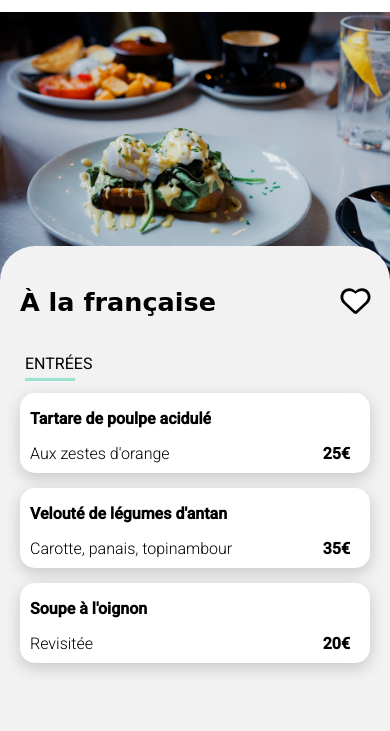
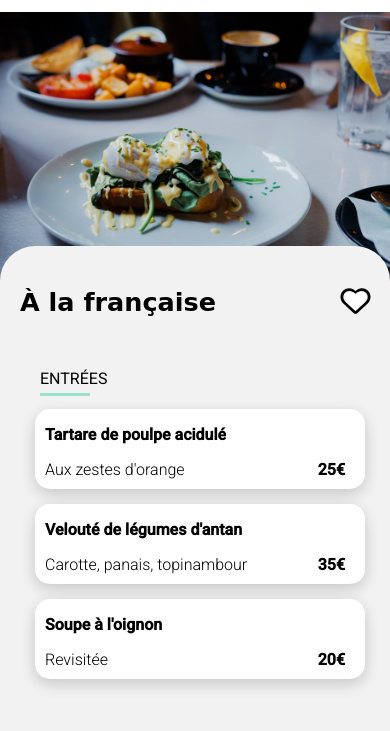
Before and after one commit to NikolozMamyan/nikolozmamyan.github.io, a plain HTML site: page alafrancaise.html in a window 390 px wide. Shown: the part 75-806 px from the top of the page. Drawn offline with Linux system fonts and the light colour scheme; a web font is replaced by a local one.

Commit message:
les ul et li redimention

```diff
--- a/sass/Layout/_mediaquerry.scss
+++ b/sass/Layout/_mediaquerry.scss
@@ -83,16 +83,9 @@
     width: 100%;
     height: 280px;
   }
-  .menu1 {
-    max-width: 550px;
-    margin-left: auto;
-    margin-right: auto;
-  }
 
   .box {
-    width: 510px;
-    margin-left: auto;
-    margin-right: auto;
+    width: 490px;
   }
   /* footer */
   .footer-container {
@@ -108,35 +101,20 @@
     font-size: 15px;
   }
 }
-@media only screen and (max-width: 550px) {
-  .menu1 {
-    max-width: 550px;
-    margin-left: auto;
-    margin-right: auto;
-  }
+@media only screen and (max-width: 555px) {
   .box {
     width: 400px;
   }
 }
 
 @media only screen and (max-width: 465px) {
-  .menu1 {
-    max-width: 465px;
-    margin-left: auto;
-    margin-right: auto;
-  }
   .box {
-    width: 340px;
+    width: 320px;
   }
 }
 
 @media only screen and (max-width: 380px) {
-  .menu1 {
-    max-width: 380px;
-    margin-left: auto;
-    margin-right: auto;
-  }
   .box {
-    width: 270px;
+    width: 300px;
   }
 }
--- a/sass/Layout/_menu.scss
+++ b/sass/Layout/_menu.scss
@@ -93,6 +93,9 @@ h3.resto-title {
   grid-template: repeat(0, 1fr) / repeat(3, 1fr);
   gap: 40px;
   flex-wrap: wrap;
+  margin-left: auto;
+  margin-right: auto;
+  width: 100%;
 }
 i.far.fa-heart {
   position: absolute;
@@ -119,6 +122,7 @@ i.fa.fa-heart:hover {
   padding: 20px;
   background-color: #f2f2f2;
   max-width: 700px;
+
   margin-left: auto;
   margin-right: auto;
   margin-top: -50px;
@@ -219,3 +223,6 @@ p.bold {
 .menu-items:hover .fas.fa-check-circle {
   animation: spin 550ms ease-in-out;
 }
+.flexbox {
+  position: relative;
+}
--- a/sass/base/_base.scss
+++ b/sass/base/_base.scss
@@ -20,15 +20,13 @@ h3 {
 a {
   text-decoration: none;
 }
+
 li {
   list-style-type: none;
   border-bottom: 3px solid #99e2d0;
   width: 50px;
   padding-bottom: 5px;
-  margin-left: -15px;
+  position: absolute;
+  left: 20px;
+  margin-top: 15px;
 }
-
-ul {
-  position: absolute;
-  left: 0px;
-}
```
Also changed, not shown: alafrancaise.html (+1 -0 lines), style.css, 1 other file.
